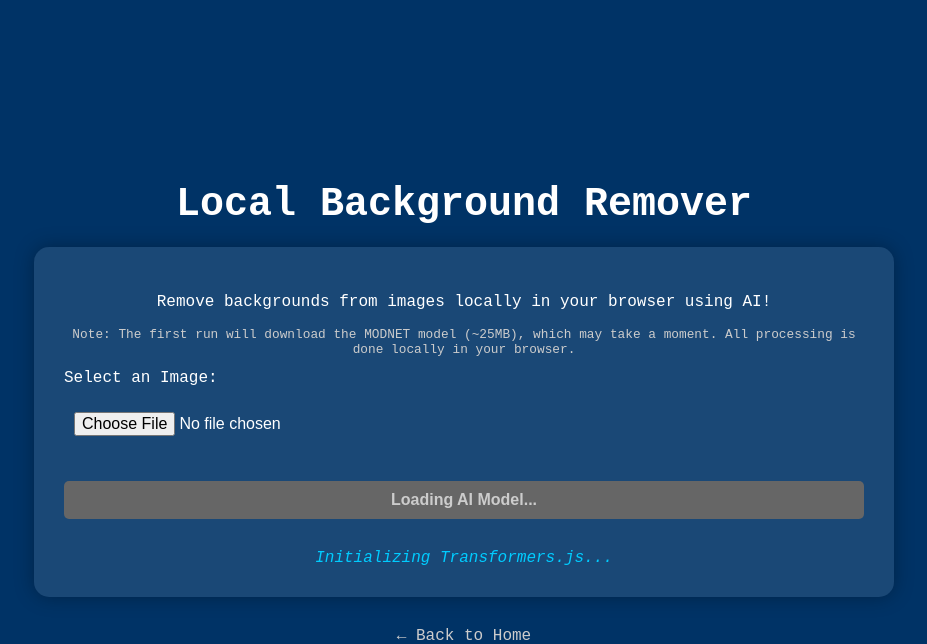
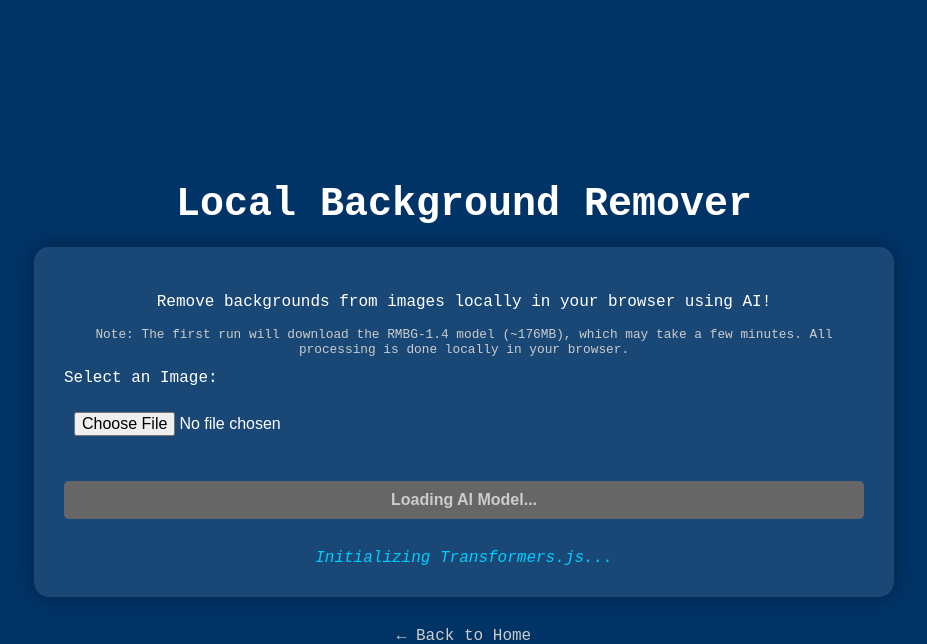
Before and after one commit to HeapHeapHooray/nyancat.nu, a Django app: page /bg-remover/ in a window 1280 px wide. Shown: the top 644 px of the page, without its empty margins (176-1103 px from the left). Run offline with Django 5.2, Linux system fonts and the light colour scheme.

Commit message:
Switched to a better background removal model.

```diff
--- a/core/templates/core/bg_remover.html
+++ b/core/templates/core/bg_remover.html
@@ -85,7 +85,7 @@
     <h1>Local Background Remover</h1>
     <div class="container">
         <p>Remove backgrounds from images locally in your browser using AI!</p>
-        <p style="font-size: 0.8rem; color: #ccc;">Note: The first run will download the MODNET model (~25MB), which may take a moment. All processing is done locally in your browser.</p>
+        <p style="font-size: 0.8rem; color: #ccc;">Note: The first run will download the RMBG-1.4 model (~176MB), which may take a few minutes. All processing is done locally in your browser.</p>
 
         <div style="text-align: left; margin-bottom: 15px;">
             <label for="imageInput" style="display: block; margin-bottom: 5px;">Select an Image:</label>
@@ -139,8 +139,8 @@
             try {
                 status.innerText = 'Loading background removal model...';
 
-                // Using MODNET - a model specifically designed for background removal
-                const modelId = 'Xenova/modnet';
+                // Using RMBG-1.4 - High quality background removal model from BRIA AI
+                const modelId = 'briaai/RMBG-1.4';
 
                 const progressCallback = (progress) => {
                     if (progress.status === 'progress' && progress.progress) {
@@ -207,17 +207,20 @@
                 status.innerText = 'Running AI model...';
 
                 // Preprocess image
-                const { pixel_values } = await processor(image);
+                const inputs = await processor(image);
 
-                // Run model inference
-                const { output } = await model({ input: pixel_values });
+                // RMBG-1.4 expects 'input' not 'pixel_values'
+                const modelInputs = {
+                    input: inputs.pixel_values || inputs.input
+                };
+
+                // Run model inference - RMBG-1.4 is a SegFormer model
+                const { output } = await model(modelInputs);
 
                 status.innerText = 'Creating transparent background...';
 
-                // Get dimensions
+                // Get mask dimensions
                 const [batch, channels, height, width] = output.dims;
-
-                // Create mask from output
                 const maskData = output.data;
 
                 // Setup canvas
```
